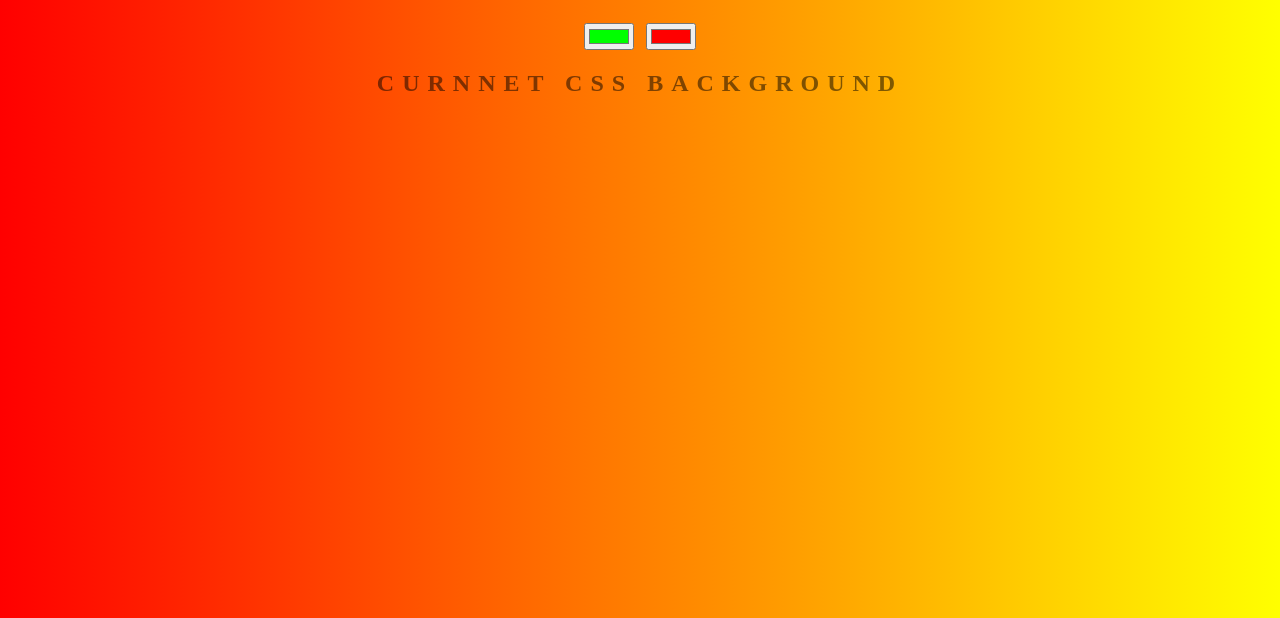
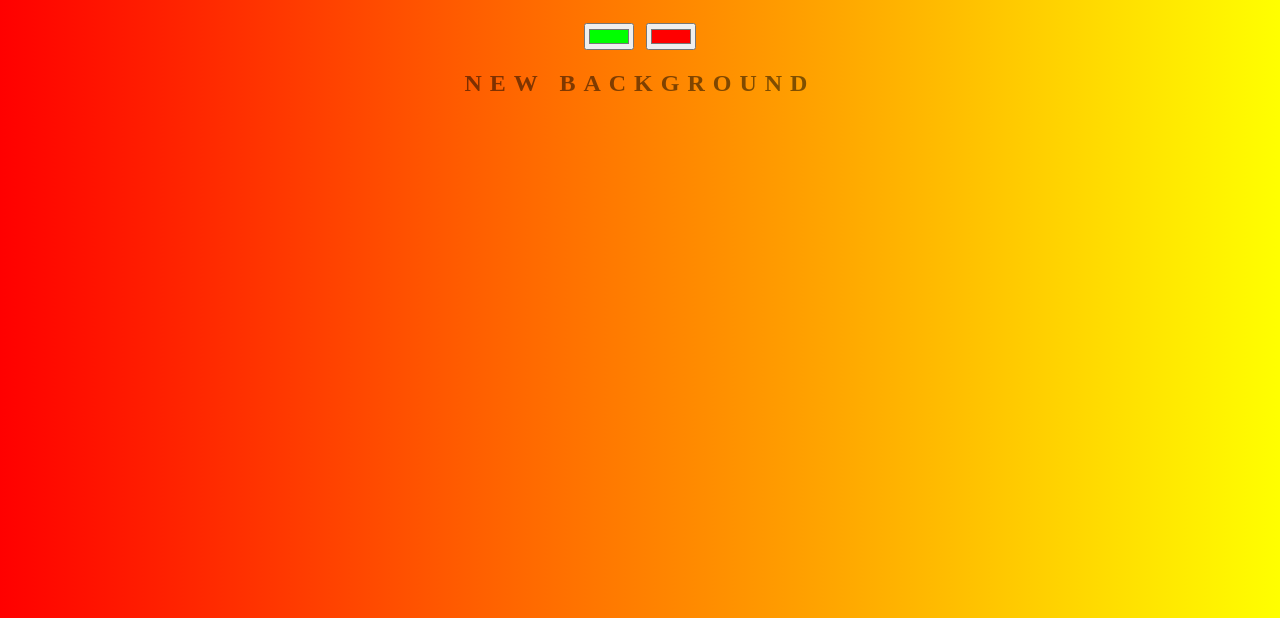
Before and after one commit to kaikei0219/background-genarator, a plain HTML site: page index.html in a window 1280 px wide. Shown: the part 182-800 px from the top of the page. Drawn offline with Linux system fonts and the light colour scheme.

Commit message:
changing

```diff
--- a/index.html
+++ b/index.html
@@ -8,7 +8,7 @@
 	<h1>Background Generator</h1>
 	<input class="color1" type="color" name="color1" value="#00ff00">
 	<input class="color2" type="color" name="color2" value="#ff0000">
-	<h2>Curnnet Css Background</h2>
+	<h2>New background</h2>
 	<h3></h3>
 	<script type="text/javascript" src="script.js"></script>
 </body>
```
